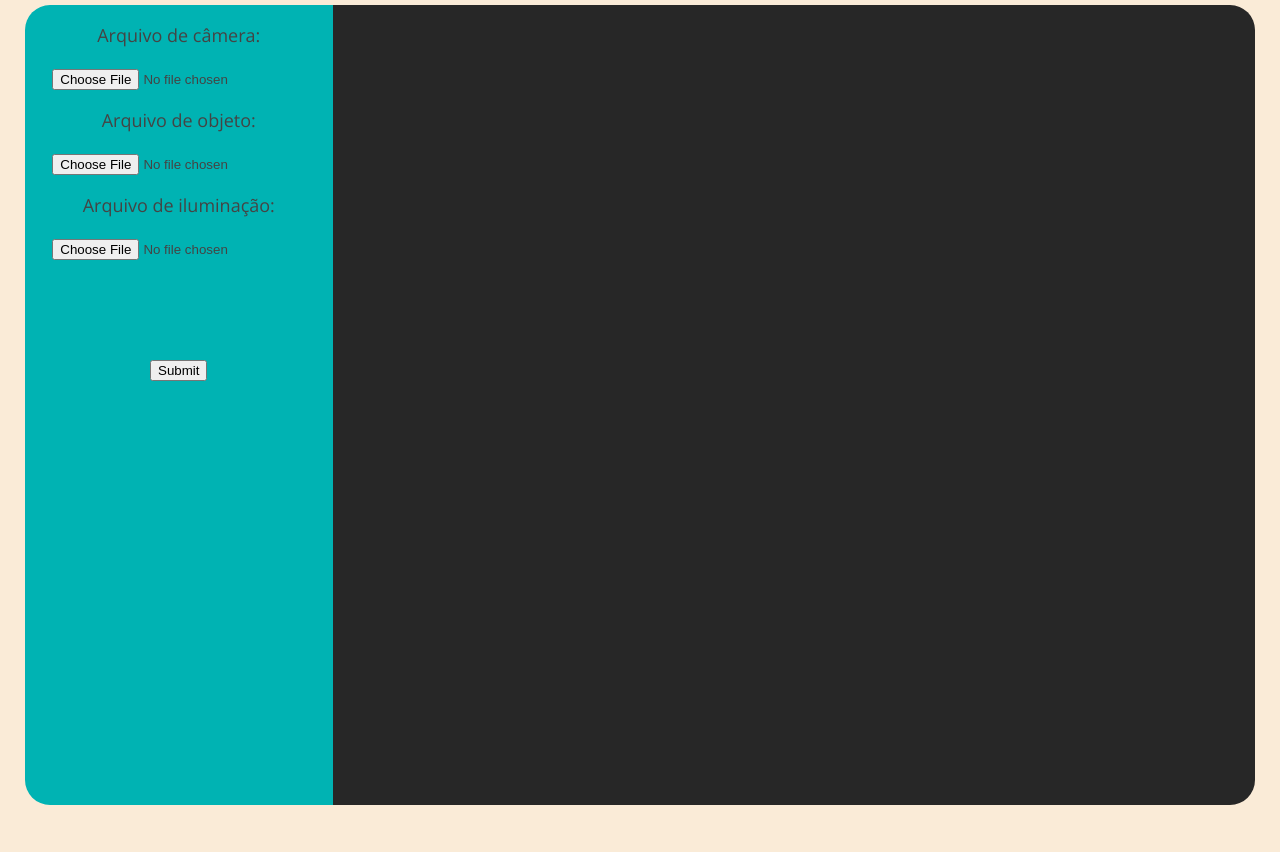
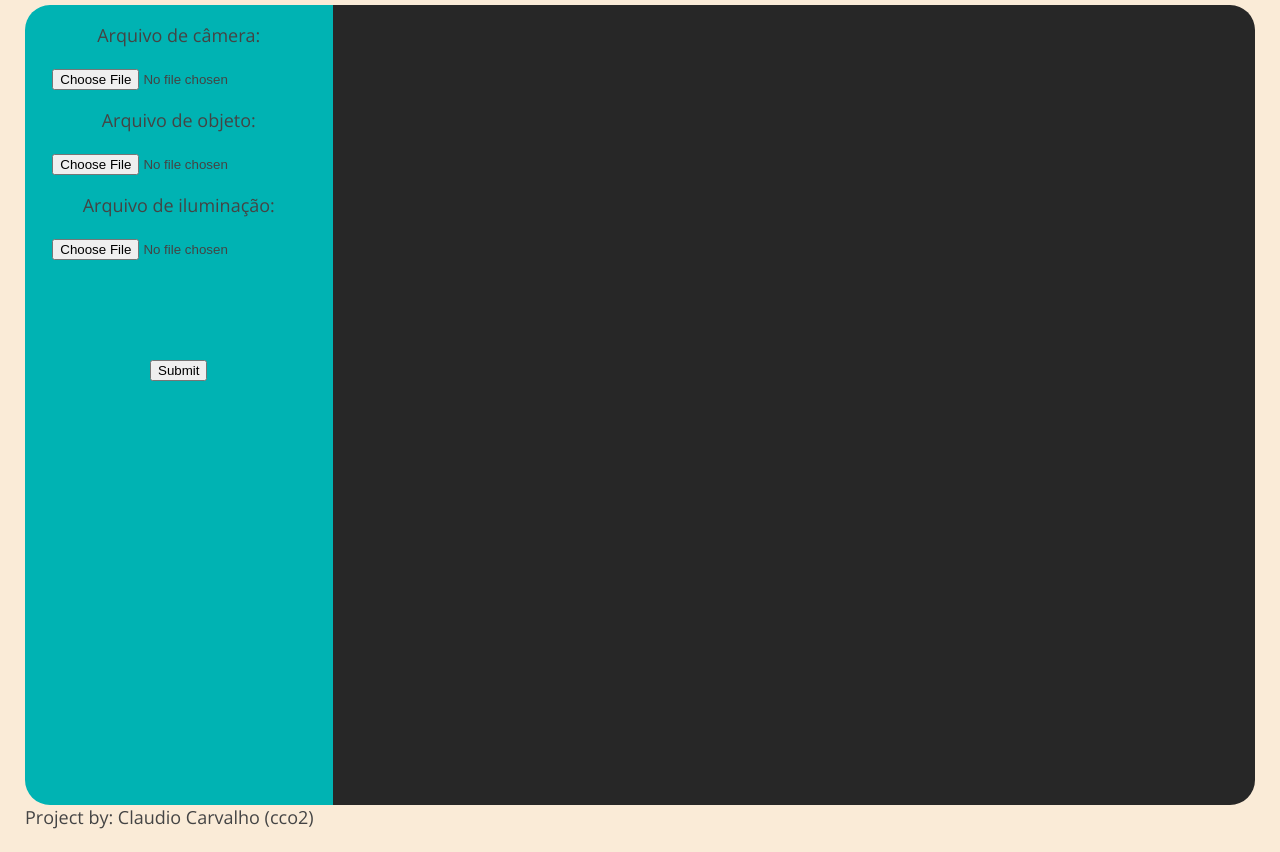
Before and after one commit to afa4/projeto-2-PG, a plain HTML site: page index.html in a window 1280 px wide. Before the commit the page ends 805 px from the top, so only its background shows below. Drawn offline with nearby package versions, Linux system fonts and the light colour scheme.

Commit message:
Update index.html

```diff
--- a/index.html
+++ b/index.html
@@ -25,4 +25,7 @@
     <script src="script.js" type="text/javascript">
     </script>
   </body>
+    <footer>
+        <p>Project by: Claudio Carvalho (cco2)</p>
+    </footer>
 </html>
```
